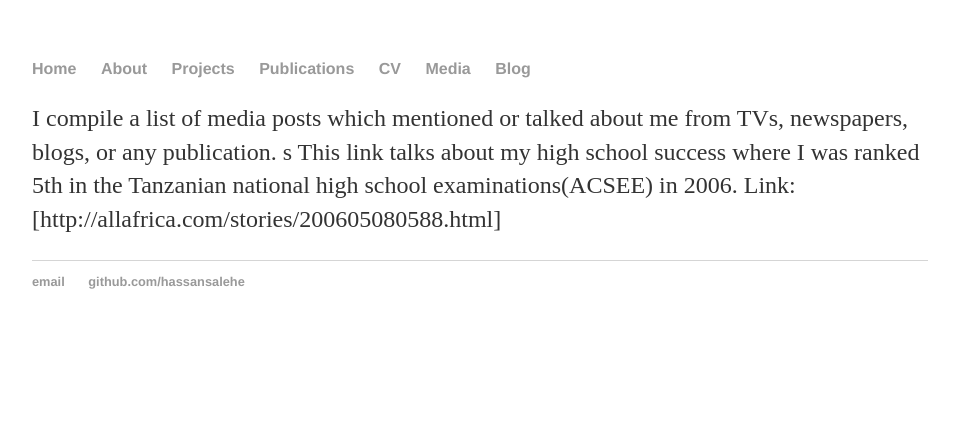
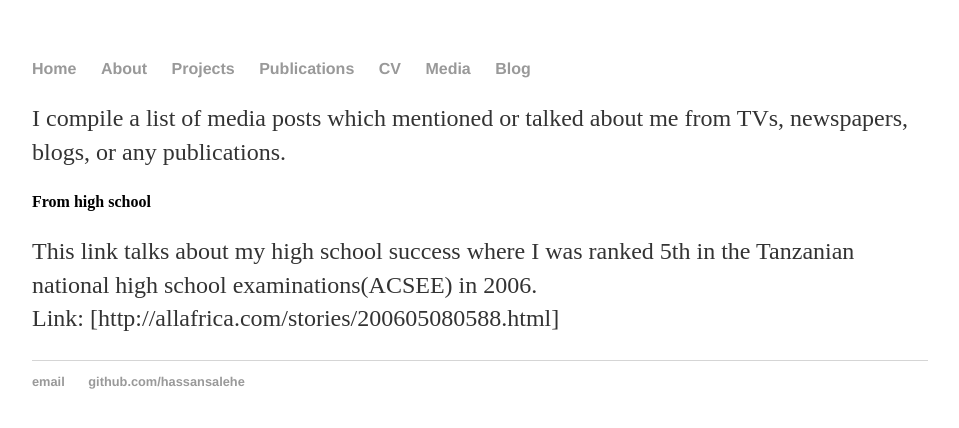
Before and after one commit to hassansalehe/hassansalehe.github.io, a Jekyll site: the page built from media/index.md, in a window 1280 px wide. Shown: the top 428 px of the page, without its empty margins (160-1119 px from the left). Built offline with Jekyll 4.4.1, drawn with Linux system fonts in a browser that asks for light colours; our own code applies the rules of GitHub Pages for plain Markdown files.

Commit message:
Update index.md

```diff
--- a/media/index.md
+++ b/media/index.md
@@ -1,6 +1,7 @@
 I compile a list of media posts which mentioned or talked about me from TVs, newspapers, blogs,
-or any publication.
-s
+or any publications.
+
+#### From high school
 This link talks about my high school success where I was ranked 5th in
 the Tanzanian national high school examinations(ACSEE) in 2006.
 Link: [http://allafrica.com/stories/200605080588.html]
```
